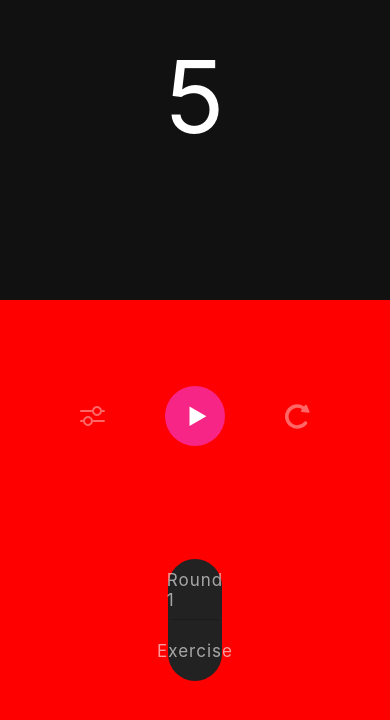
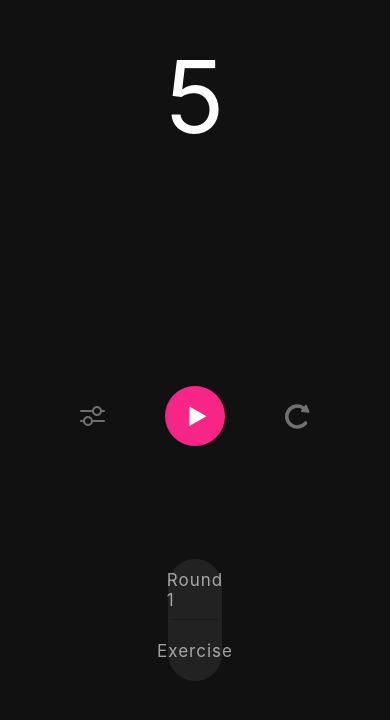
Before and after one commit to enzo-mourany/the-tabata-app, a React Native app: screen /Countdown in a window 390 px wide. Shown: the part 122-842 px from the top of the page. Built offline with nearby package versions, Linux system fonts and the light colour scheme.

Commit message:
progressAnimation functionnal

```diff
--- a/src/screens/Countdown.jsx
+++ b/src/screens/Countdown.jsx
@@ -107,11 +107,10 @@ function Countdowns({ navigation }) {
     return () => clearInterval(interval);
   }, [isActive, remainingSecs, remainingTimer]);
 
-  const progressAnimation = React.useRef(new Animated.Value(height / 2)).current;
+  const progressAnimation = React.useRef(new Animated.Value(height)).current;
 
   const animations = React.useCallback(() => {
     Animated.sequence([
-
       Animated.timing(progressAnimation, {
         toValue: 0,
         duration: 500,
@@ -119,7 +118,7 @@ function Countdowns({ navigation }) {
       }),
       Animated.timing(progressAnimation, {
         toValue: height,
-        duration: 500,
+        duration: duration * 1000,
         useNativeDriver: true
       })
     ]).start(() => {
@@ -130,7 +129,7 @@ function Countdowns({ navigation }) {
   const toggle = () => {
     setIsActive(!isActive);
     setKey(0);
-    animations;
+    animations();
   };
 
 
```
